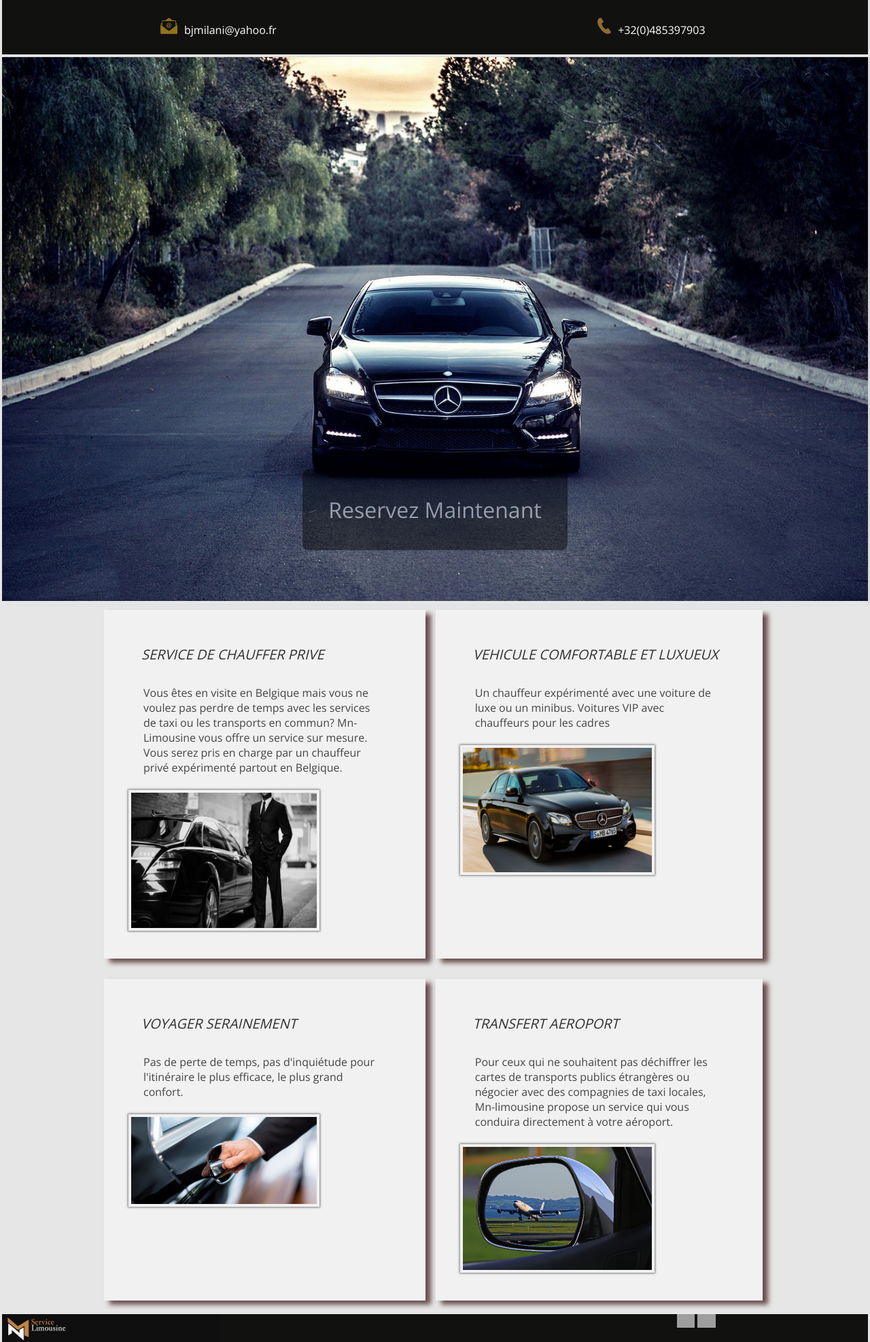
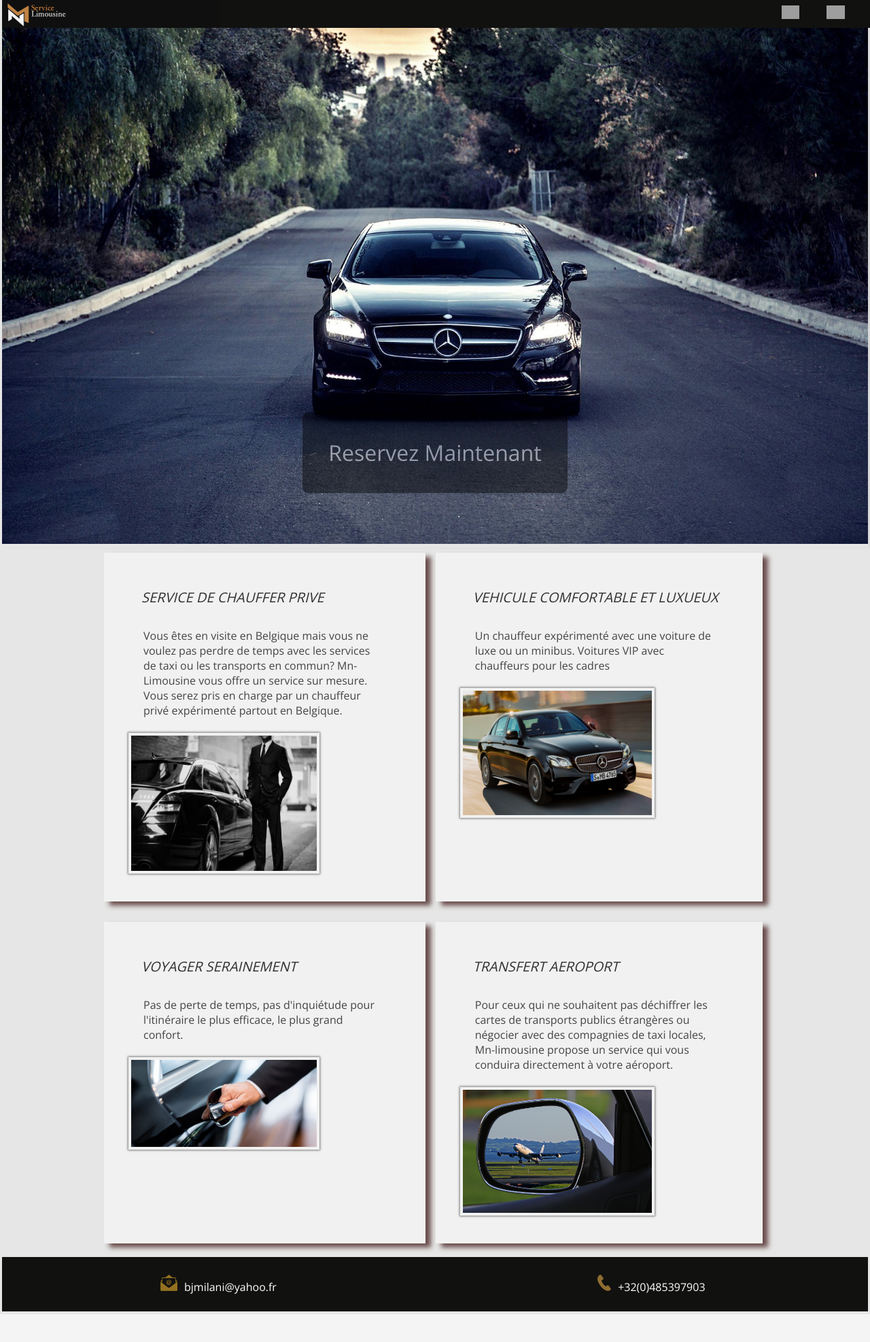
Before and after one commit to Vincenth1985/Mn-Limousine, a PHP site: page / in a window 1280 px wide. Shown: the whole page at 68% size. After the commit the page ends 1933 px from the top, so only its background shows below. Run offline with PHP 8.4, Linux system fonts and the light colour scheme; grey boxes are pictures that could not be loaded.

Commit message:
reformat projet

```diff
--- a/css/desktop.css
+++ b/css/desktop.css
@@ -5,11 +5,11 @@
         grid-auto-flow: column !important;
         grid-template-columns: 50% 50% !important;
         grid-template-rows: 1fr;
-        grid-template-areas: "maingridheader maingridheader" "maingriddiv maingriddiv" "maingridarticle maingridarticle" "maingridfooter maingridfooter";
+        grid-template-areas: "maingridfooter maingridfooter" "maingriddiv maingriddiv" "maingridarticle maingridarticle" "maingridheader maingridheader";
 
         /*background-color: #d9d4cf87;*/
 
-        background-color:rgba(8,10,7,0.1);
+        background-color: rgba(8, 10, 7, 0.1);
 
 
     }
@@ -39,7 +39,6 @@
         margin-top: -10%;
 
 
-
     }
 
 
@@ -57,8 +56,6 @@
         padding-right: 150px;
 
 
-
-
     }
 
     .maingridarticle > div > h1 {
@@ -70,7 +67,7 @@
         margin-bottom: 5px;
     }
 
-    .maingridarticle  div {
+    .maingridarticle div {
         width: 99%;
         box-shadow: 8px 6px 7px #482323c7;
         padding: 36px;
--- a/css/mobile.css
+++ b/css/mobile.css
@@ -23,7 +23,7 @@
     display: grid;
     grid-template-columns: 1fr;
     grid-template-rows: 1fr;
-    grid-template-areas: "maingridheader" "maingriddiv" "maingridarticle" "maingridfooter";
+    grid-template-areas: "maingridfooter" "maingriddiv" "maingridarticle" "maingridheader";
     background-color: #dbd9d787;
 
 
@@ -187,8 +187,8 @@
     background-color: #111110;
     display: grid;
     grid-template-columns: 80% 20%;
-    grid-template: "logo language" ;
-
+    grid-template: "logo language";
+    position: fixed;
 
 
 }
@@ -199,8 +199,9 @@
 }
 
 
+/*----------Language---------------*/
 
-/*----------Language---------------*/
+
 .language {
     color: white;
     cursor: pointer;
@@ -208,16 +209,24 @@
 
 
 }
-
-.languageicon{
+.languageicon {
     height: 20px;
-    align-self: end;
+    margin-right: 40px;
 }
 
-.languagediv{
-    text-align: center;
+.languagediv {
+    display: flex;
+    flex-flow: row;
+    justify-content: end;
+    align-items: center;
+
 
 }
+
+
+
+
+
 
 /*_______________-FADE ANIMATION_____________________*/
 
--- a/css/tablet.css
+++ b/css/tablet.css
@@ -13,13 +13,10 @@
         grid-auto-flow: column !important;
         grid-template-columns: 50% 50% !important;
         grid-template-rows: 1fr;
-        grid-template-areas:
-
-                "maingridheader maingridheader"
-                "maingriddiv maingriddiv"
-                "maingridarticle maingridarticle"
-                "maingridfooter maingridfooter";
-
+        grid-template-areas:    "maingridfooter maingridfooter"
+                                "maingriddiv maingriddiv"
+                                "maingridarticle maingridarticle"
+                                "maingridheader maingridheader" ;
         background-color: #d9d4cf87;
 
 
@@ -29,7 +26,6 @@
         width: 100%;
         height: 80vh;
         object-fit: cover;
-
 
 
     }
@@ -55,5 +51,4 @@
     }
 
 
-
 }
--- a/index.html
+++ b/index.html
@@ -69,33 +69,31 @@
 <article data-aos="fade-up-right" data-aos-duration="2000" class="maingridarticle">
 
     <div class="servicesdiv" data-aos="fade-right">
-        <h1 class="title"> SERVICE DE CHAUFFER PRIVE</h1>
-        <h3>Vous êtes en visite en Belgique mais vous ne voulez pas perdre de temps avec les services de taxi ou les
+        <h1 id="ser" class="title"> SERVICE DE CHAUFFER PRIVE</h1>
+        <h3 id="serex">Vous êtes en visite en Belgique mais vous ne voulez pas perdre de temps avec les services de taxi ou les
             transports en commun? Mn-Limousine vous offre un service sur mesure. Vous serez pris en charge par un
             chauffeur privé expérimenté partout en Belgique.</h3>
         <img src="img/mobile-mercedes-photo3@2x.png">
-
-
     </div>
 
     <div class="comfortdiv" data-aos="fade-right">
-        <h1 id="Veh" class="title">VEHICULE COMFORTABLE ET LUXUEUX</h1>
-        <h3>Un chauffeur expérimenté avec une voiture de luxe ou un minibus.
+        <h1 id="veh" class="title">VEHICULE COMFORTABLE ET LUXUEUX</h1>
+        <h3 id="vehex">Un chauffeur expérimenté avec une voiture de luxe ou un minibus.
             Voitures VIP avec chauffeurs pour les cadres</h3>
         <img src="img/mobile-mercedes-amg-e-43-40668-hd-1@2x.png">
 
     </div>
 
     <div class="voyagerdiv" data-aos="fade-right">
-        <h1 class="title">VOYAGER SERAINEMENT</h1>
-        <h3>Pas de perte de temps, pas d'inquiétude pour l'itinéraire le plus efficace, le plus grand confort.</h3>
+        <h1 id="voy" class="title">VOYAGER SERAINEMENT</h1>
+        <h3 id="voyex">Pas de perte de temps, pas d'inquiétude pour l'itinéraire le plus efficace, le plus grand confort.</h3>
         <img src="img/mobile-mercedesprive@2x.png">
 
     </div>
 
     <div class="transfertdiv" data-aos="fade-right">
-        <h1 class="title">TRANSFERT AEROPORT</h1>
-        <h3>Pour ceux qui ne souhaitent pas déchiffrer les cartes de transports publics étrangères ou négocier avec des
+        <h1 id="tra" class="title">TRANSFERT AEROPORT</h1>
+        <h3 id="traex">Pour ceux qui ne souhaitent pas déchiffrer les cartes de transports publics étrangères ou négocier avec des
             compagnies de taxi locales, Mn-limousine propose un service qui vous conduira directement à votre
             aéroport.</h3>
         <img src="img/flight-traffic-car-airport-69121.jpg">
@@ -115,8 +113,7 @@
             <img class="languageicon" src="https://cdn2.iconfinder.com/data/icons/world-flags-1-1/100/Britain-512.png"></a>
 
         <a class="language" onclick=reload("#fr")>
-            <img class="languageicon"
-                 src="http://hotel.complexesantalucia.com/wp-content/themes/snaps/images/fr.png"></a>
+            <img class="languageicon" src="http://hotel.complexesantalucia.com/wp-content/themes/snaps/images/fr.png"></a>
     </div>
 </footer>
 
```
Also changed, not shown: multilanguage/multilanguage.js (+55 -3 lines).
